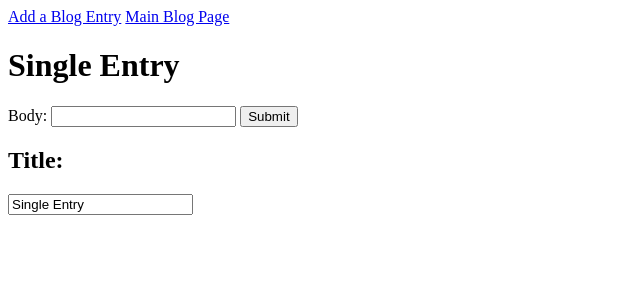
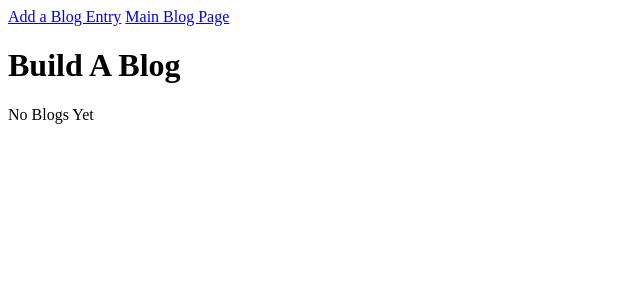
Before and after one commit to dspq49/blogz, a Flask app: page /blogs in a window 1280 px wide. Shown: the top 300 px of the page, without its empty margins (0-640 px from the left). Run offline with Flask 2, Linux system fonts and the light colour scheme; data that the repository does not hold is empty.

Commit message:
almost to step 3

```diff
--- a/main.py
+++ b/main.py
@@ -18,12 +18,9 @@ class Blog(db.Model):
     title = db.Column(db.String(120))
     body = db.Column(db.String(120))
 
-
-
     def __init__(self, title, body):
         self.title = title
         self.body = body
-
 
     def __repr__(self):
         return '<Blog %r>' % self.title % self.body
@@ -33,60 +30,66 @@ class Blog(db.Model):
 
 
 @app.route('/newpost', methods=['POST', 'GET'])
-def index():
+def validate_blog():
+    #client should see form for a new blog post
+    #form should have 2 fields (title/body) and submit button
+    #if fields are blank then client should receive error message
+    #if valid, information should be accepting in database,and client should be redirected to
+    #main page
+    #submit is post request
+    #if get req client should see form for new post
 
     if request.method == 'POST':
 
-        blog_title = request.form['title']
-        blog_body = request.form['body']
+        title = request.form['title']
+        body = request.form['body']
 
+        notitle_error = ""
         nobody_error = ""
-        notitle_error = ""
 
-        if blog_title == "":
+
+        if title == "":
             notitle_error = "Please enter a title"
-
         if body == "":
             nobody_error = "Please enter words in body"
-            return render_template('newpost.html', blog_title =blog_title, blog_body=blog_body,
-                notitle_error=notitle_error, nobody_error = nobody_error)
 
+        if notitle_error or nobody_error:
+
+            return render_template('newpost.html', title=title, body=body, notitle_error=notitle_error, nobody_error=nobody_error)
 
         else:
-            new_blog = Blog(blog_title, blog_body)
+            new_blog = Blog(title, body)
             db.session.add(new_blog)
             db.session.commit()
 
+            return redirect('/blogs')
 
-            return redirect('/blogs?blog_id=' + str(new_blog.blog_id))
+    return render_template('newpost.html')
 
-    else:
-        return render_template('newpost.html', title="", body="", notitle_error="", nobody_error="")
+#First, set up the blog so that the "add a new post" form and the blog listings are on the same page,
+# as with Get It Done!,
+# and then separate those portions into separate routes, handler classes, and templates.
+# For the moment, when a user submits a new post, redirect them to the main blog page.
+@app.route('/blogs', methods=['GET'])
+def all_blogs():
+    #when people go to blogs, they should see all blogs
+    #GET requests only
+    #id = request.args.get('id')
 
+    #if not id :
+    blogs = Blog.query.all()
+    return render_template('blogs.html', title="Build A Blog", blogs=blogs)
 
-    if request.method == 'GET':
-        return render_template('blogs.html')
+    #else:
+     #   id = str(id)
+      #  blogs = Blog.query.get(id)
+       #return render_template('onepost.html', title="Single Entry", blogs=blogs)
 
-
-@app.route('/blogs', methods=['GET'])
-def mainpage():
-
-    id = request.args.get('id')
-
-    if id == '':
-        blogs = Blog.query.all()
-        return render_template('blogs.html', title="Build A Blog", blogs=blogs)
-
-    else:
-        id = str(id)
-        blogs = Blog.query.get(id)
-        return render_template('onepost.html', title="Single Entry", blogs=blogs)
-
-        #, blog_title=blogs.blog_title, body=blogs.blog_body)
 
 
 @app.route('/')
-def pointtoblogs():
+def index():
+    #index function doesn't show anything, redirects to blogs route
     return redirect('/blogs')
 
 
--- a/templates/base.html
+++ b/templates/base.html
@@ -5,8 +5,6 @@
 
         <a href='/newpost'>Add a Blog Entry</a>
         <a href='/'>  Main Blog Page</a>
-
-
 
 
 
--- a/templates/blogs.html
+++ b/templates/blogs.html
@@ -1,7 +1,7 @@
 {% extends "base.html" %}
 
 {% block content %}
-    <h1>Build-A-Blog!</h1>
+    <h1>{{ title }}</h1>
 
 
     {% if blogs|length == 0 %}
@@ -10,12 +10,14 @@
 
         <ul>
             {% for blog in blogs %}
-            <li>{{blog.name}}
+            <h2>{{blog.title}}</h2>
+            <br>
+            <p>{{blog.body}}</p>
                 <form method="POST" action="/newpost" style="display:inline-block;">
                     <input type="hidden" name="id" value="{{id}}" />
-                    <input type="submit" value="Done!" />
+
                 </form>
-            </li>
+            </p>
             {% endfor %}
         </ul>
 
```
Also changed, not shown: templates/newpost.html (+15 -16 lines).
